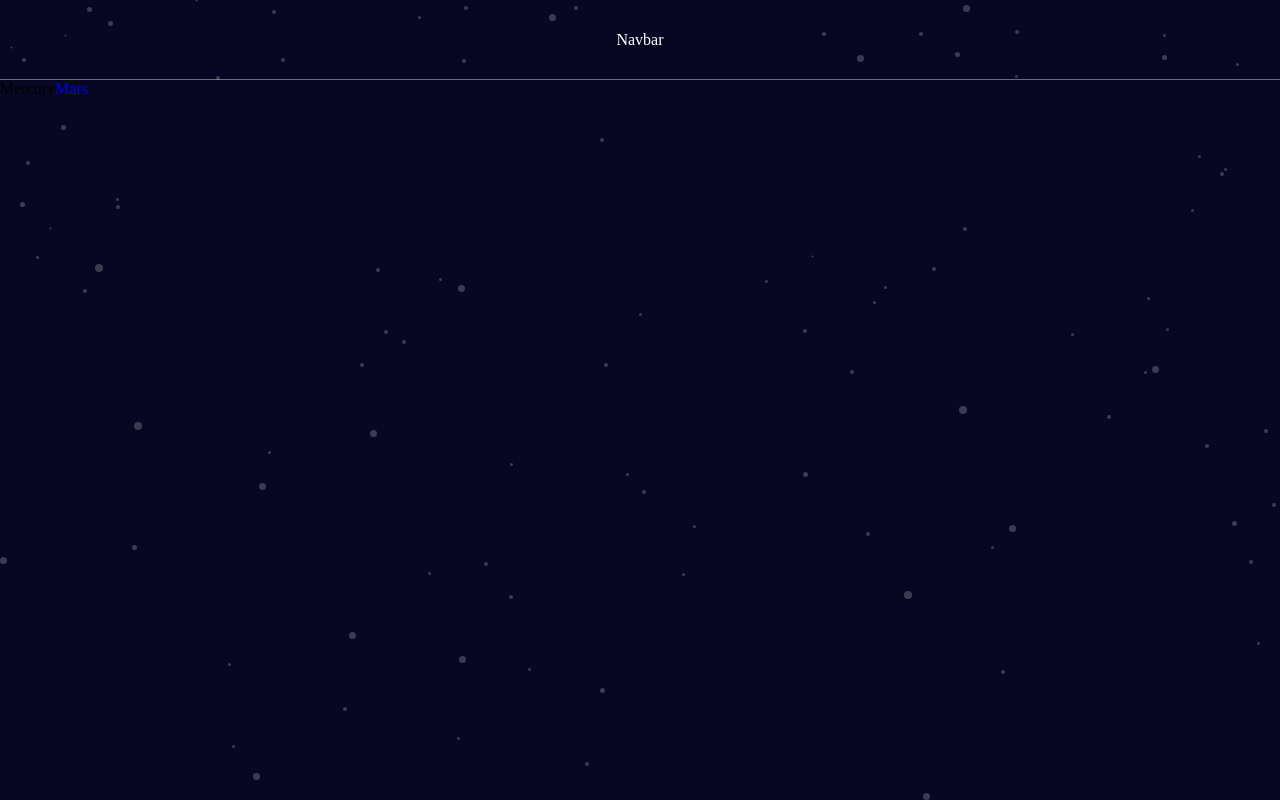
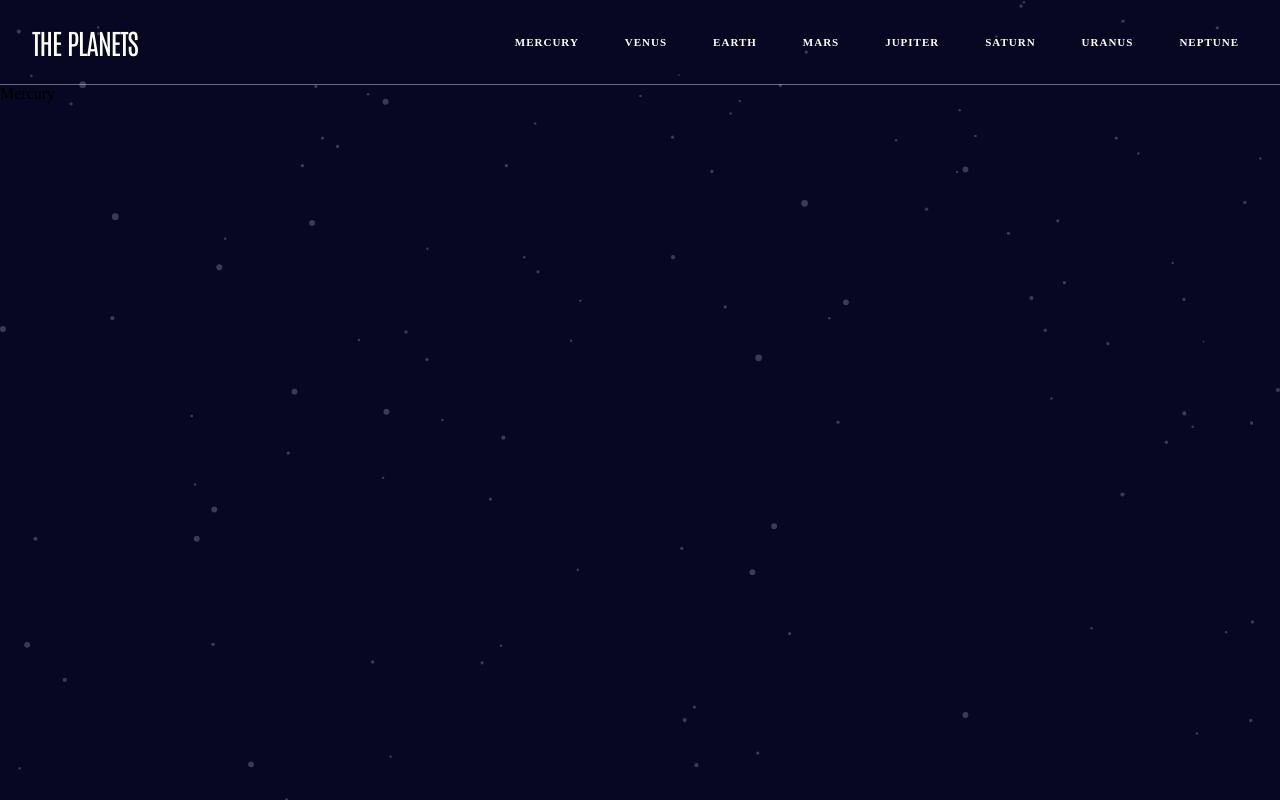
Before and after one commit to gia06/planets-fact-site, a React (Vite) app: page /mercury in a window 1280 px wide. Built offline with nearby package versions, Linux system fonts and the light colour scheme.

Commit message:
added navigation panel

```diff
--- a/index.html
+++ b/index.html
@@ -4,6 +4,11 @@
     <meta charset="UTF-8" />
     <link rel="icon" type="image/svg+xml" href="/favicon.ico" />
     <meta name="viewport" content="width=device-width, initial-scale=1.0" />
+    <link
+      href="https://fonts.googleapis.com/css2?family=Antonio&family=League+Spartan:wght@400;700&display=swap"
+      rel="stylesheet"
+    />
+
     <title>Planets Facts</title>
   </head>
   <body>
--- a/src/GlobalStyles.ts
+++ b/src/GlobalStyles.ts
@@ -2,7 +2,6 @@ import { createGlobalStyle } from "styled-components";
 import bgImage from "./assets/background-stars.svg";
 
 const GlobalStyles = createGlobalStyle`
-  @import url('https://fonts.googleapis.com/css2?family=Antonio&family=League+Spartan:wght@400;700&display=swap');
   * {
     box-sizing: border-box;
     padding: 0;
@@ -14,11 +13,14 @@ const GlobalStyles = createGlobalStyle`
     height: 100vh;
     background-color: #070724;
     background-image: url(${bgImage});
+    background-size: cover;
+    background-position: center;
+    background-attachment: fixed;
   }
 
   a {
     text-decoration: none;
-}
+  }
 
 `;
 
--- a/src/components/Earth.tsx
+++ b/src/components/Earth.tsx
@@ -2,13 +2,7 @@ import React from "react";
 import { Link, Outlet } from "react-router-dom";
 
 function Earth() {
-  return (
-    <div>
-      Earth
-      <Link to="/mercury">Mercury</Link>
-      <Outlet />
-    </div>
-  );
+  return <div>Earth</div>;
 }
 
 export default Earth;
--- a/src/components/Mars.tsx
+++ b/src/components/Mars.tsx
@@ -2,12 +2,7 @@ import React from "react";
 import { Link } from "react-router-dom";
 
 function Mars() {
-  return (
-    <div>
-      Mars
-      <Link to="/earth">Earth</Link>
-    </div>
-  );
+  return <div>Mars</div>;
 }
 
 export default Mars;
--- a/src/components/Mercury.tsx
+++ b/src/components/Mercury.tsx
@@ -4,13 +4,7 @@ import { Link, useNavigate } from "react-router-dom";
 function Mercury() {
   const navigate = useNavigate();
 
-  return (
-    <div>
-      Mercury
-      {/* <button onClick={() => navigate("/earth")}>move to about</button> */}
-      <Link to="/mars">Mars</Link>
-    </div>
-  );
+  return <div>Mercury</div>;
 }
 
 export default Mercury;
--- a/src/components/Navbar.tsx
+++ b/src/components/Navbar.tsx
@@ -1,10 +1,18 @@
-import { Outlet } from "react-router-dom";
+import { Link } from "react-router-dom";
 import styled from "styled-components";
+import data from "../data/data.json";
 
 function Navbar() {
   return (
     <>
-      <NavbarContainer>Navbar</NavbarContainer>
+      <NavbarContainer>
+        <h1>the planets</h1>
+        <PlanetsContainer>
+          {data.map((planet) => (
+            <Link to={`${planet.name.toLowerCase()}`}>{planet.name}</Link>
+          ))}
+        </PlanetsContainer>
+      </NavbarContainer>
     </>
   );
 }
@@ -14,11 +22,41 @@ export default Navbar;
 const NavbarContainer = styled.div`
   display: flex;
   flex-direction: row;
-  justify-content: center;
+  justify-content: space-between;
   align-items: center;
   width: 100%;
-  height: 80px;
+  height: 85px;
+  padding: 0px 41px 0px 32px;
   background: transparent;
   color: white;
   border-bottom: 1px solid rgba(255, 255, 255, 0.4);
+
+  h1 {
+    font-family: "Antonio", sans-serif;
+    font-weight: 400;
+    font-size: 28px;
+    line-height: 36px;
+    letter-spacing: -1.05px;
+    text-transform: uppercase;
+  }
 `;
+
+const PlanetsContainer = styled.div`
+  display: flex;
+  flex-direction: row;
+  justify-content: space-between;
+  width: 60%;
+
+  a {
+    color: white;
+    font-family: "Spartan";
+    font-style: normal;
+    font-weight: 700;
+    font-size: 11px;
+    line-height: 25px;
+    /* identical to box height, or 227% */
+
+    letter-spacing: 1px;
+    text-transform: uppercase;
+  }
+`;
```
